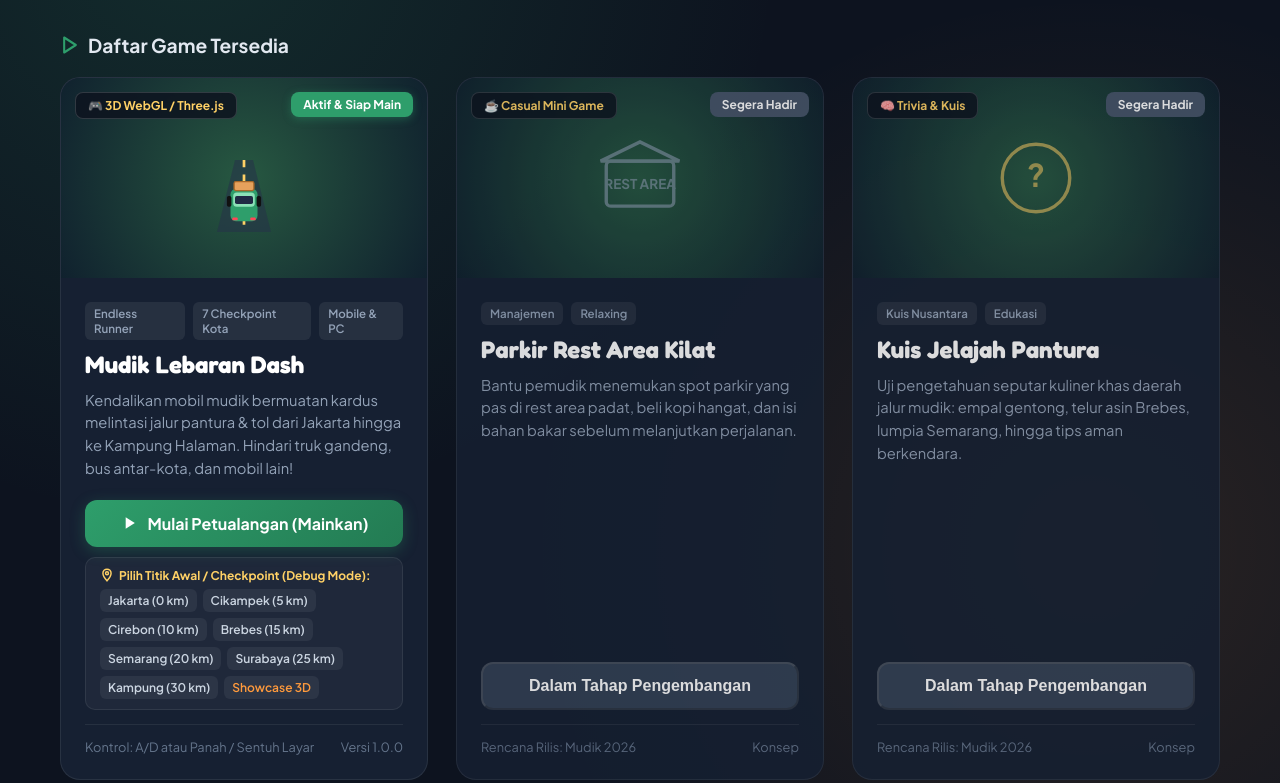
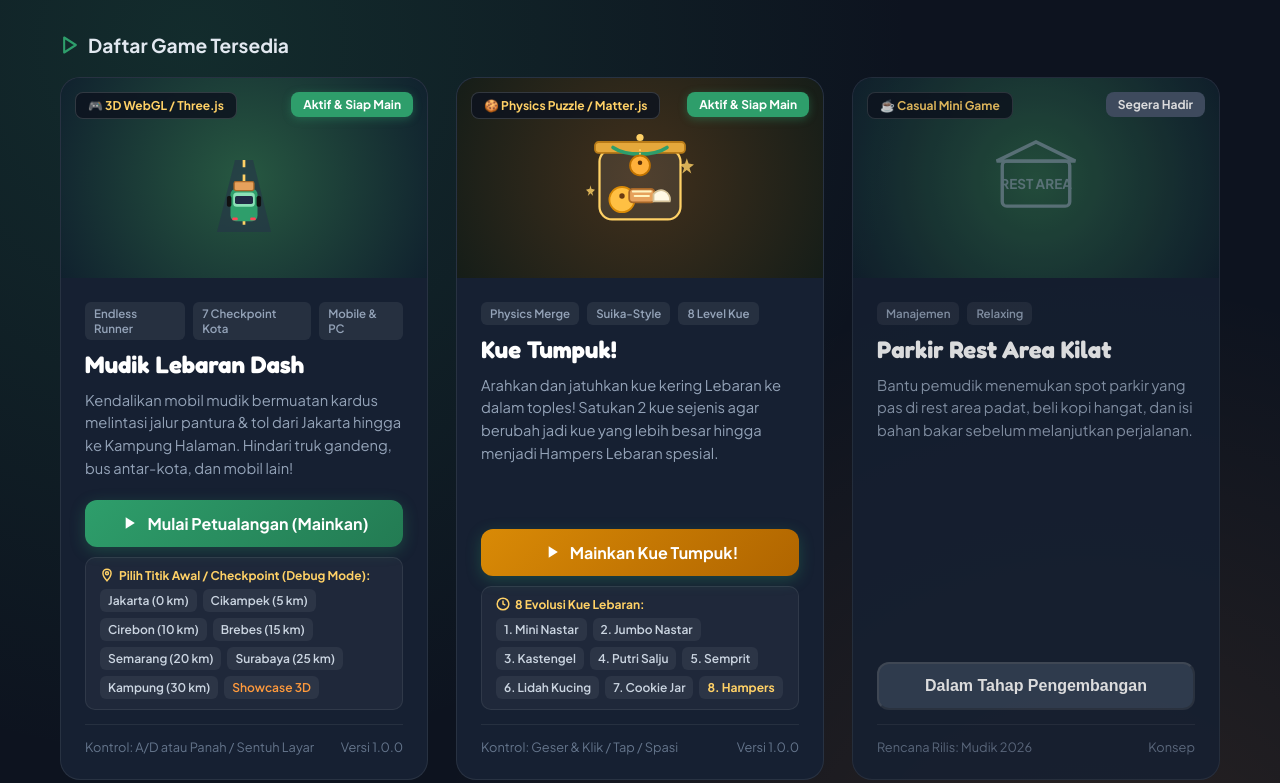
Before and after one commit to agilarrachman/game-mudik-ramadhan, a plain HTML site: page index.html in a window 1280 px wide. Shown: the part 312-1095 px from the top of the page. Drawn offline with Linux system fonts and the light colour scheme.

Commit message:
feat: add Kue Tumpuk physics puzzle game and update homepage card

```diff
--- a/index.html
+++ b/index.html
@@ -500,7 +500,100 @@
         </div>
       </div>
 
-      <!-- Card 2: Rest Area Simulator (Upcoming) -->
+      <!-- Card 2: Kue Tumpuk! (Active) -->
+      <div class="game-card">
+        <div class="card-banner" style="background: linear-gradient(135deg, #3d2b1f, #1b2e24);">
+          <div class="banner-badge" style="color: #FFD166;">🍪 Physics Puzzle / Matter.js</div>
+          <span class="status-badge" style="background: #2E9E6B;">Aktif & Siap Main</span>
+
+          <div class="banner-graphic" style="background: radial-gradient(circle at center, #42301c 0%, #151d18 100%);">
+            <!-- Ilustrasi Toples & Kue Kering Lebaran -->
+            <svg width="180" height="120" viewBox="0 0 200 120" fill="none">
+              <!-- Toples Kaca Transparan -->
+              <rect x="55" y="28" width="90" height="78" rx="14" fill="rgba(255, 255, 255, 0.08)" stroke="#FFD166" stroke-width="2.5" />
+              <!-- Tutup Toples Emas -->
+              <rect x="50" y="20" width="100" height="12" rx="4" fill="#E5A83B" stroke="#B87B18" stroke-width="2" />
+              <circle cx="100" cy="15" r="4" fill="#FFD166" />
+              <!-- Pita Lebaran -->
+              <path d="M70 26 C85 36, 115 36, 130 26" stroke="#2E9E6B" stroke-width="4" stroke-linecap="round" fill="none"/>
+
+              <!-- Kue Nastar 1 (Kiri) -->
+              <circle cx="80" cy="84" r="14" fill="#FFC043" stroke="#D98A06" stroke-width="2"/>
+              <circle cx="80" cy="80" r="3" fill="#693B11"/> <!-- Cengkih -->
+
+              <!-- Kue Kastengel (Tengah) -->
+              <rect x="88" y="72" width="28" height="15" rx="4" fill="#E6A15C" stroke="#A76728" stroke-width="2"/>
+              <line x1="92" y1="75" x2="112" y2="75" stroke="#FFF3BF" stroke-width="2" stroke-linecap="round"/>
+              <line x1="94" y1="80" x2="110" y2="80" stroke="#FFF3BF" stroke-width="2" stroke-linecap="round"/>
+
+              <!-- Kue Putri Salju (Kanan) -->
+              <path d="M115 78 A10 10 0 0 1 133 86 L115 86 Z" fill="#FFF9E6" stroke="#D4C29A" stroke-width="2"/>
+
+              <!-- Kue Nastar Jumbo Melayang/Jatuh (Efek Drop Suika) -->
+              <g transform="translate(90, 36)">
+                <circle cx="10" cy="10" r="11" fill="#FFB03A" stroke="#C27300" stroke-width="2"/>
+                <circle cx="10" cy="7" r="2.5" fill="#5A2F08"/>
+                <!-- Efek gerak jatuh -->
+                <line x1="10" y1="-8" x2="10" y2="-2" stroke="#FFD166" stroke-width="2" stroke-dasharray="2 2"/>
+              </g>
+
+              <!-- Remah Bintang / Sparkle -->
+              <polygon points="152,38 154,44 160,45 155,49 157,55 152,51 147,55 149,49 144,45 150,44" fill="#FFD166" opacity="0.8"/>
+              <polygon points="45,68 46,72 50,73 47,76 48,80 45,77 42,80 43,76 40,73 44,72" fill="#FFD166" opacity="0.8"/>
+            </svg>
+          </div>
+        </div>
+
+        <div class="card-body">
+          <div class="game-meta">
+            <span class="tag">Physics Merge</span>
+            <span class="tag">Suika-Style</span>
+            <span class="tag">8 Level Kue</span>
+          </div>
+
+          <h3 class="game-title">Kue Tumpuk!</h3>
+          <p class="game-desc">
+            Arahkan dan jatuhkan kue kering Lebaran ke dalam toples! Satukan 2 kue sejenis agar berubah jadi kue yang lebih besar hingga menjadi Hampers Lebaran spesial.
+          </p>
+
+          <div class="card-actions">
+            <a href="kue-tumpuk/index.html" class="btn-play" style="background: linear-gradient(135deg, #d98a06, #b06500);">
+              <svg width="20" height="20" viewBox="0 0 24 24" fill="currentColor">
+                <path d="M8 5v14l11-7z" />
+              </svg>
+              Mainkan Kue Tumpuk!
+            </a>
+
+            <!-- Info Level Kue -->
+            <div class="quick-start">
+              <div class="quick-start-title" style="color: #FFD166;">
+                <svg width="14" height="14" viewBox="0 0 24 24" fill="none" stroke="currentColor" stroke-width="2.5">
+                  <circle cx="12" cy="12" r="10"/>
+                  <path d="M12 6v6l4 2"/>
+                </svg>
+                8 Evolusi Kue Lebaran:
+              </div>
+              <div class="city-pills">
+                <span class="city-pill">1. Mini Nastar</span>
+                <span class="city-pill">2. Jumbo Nastar</span>
+                <span class="city-pill">3. Kastengel</span>
+                <span class="city-pill">4. Putri Salju</span>
+                <span class="city-pill">5. Semprit</span>
+                <span class="city-pill">6. Lidah Kucing</span>
+                <span class="city-pill">7. Cookie Jar</span>
+                <span class="city-pill" style="color:var(--accent-gold);font-weight:700;">8. Hampers</span>
+              </div>
+            </div>
+          </div>
+
+          <div class="card-footer-info">
+            <span>Kontrol: Geser & Klik / Tap / Spasi</span>
+            <span>Versi 1.0.0</span>
+          </div>
+        </div>
+      </div>
+
+      <!-- Card 3: Rest Area Simulator (Upcoming) -->
       <div class="game-card" style="opacity: 0.85;">
         <div class="card-banner" style="background: linear-gradient(135deg, #1e283b, #131a27);">
           <div class="banner-badge">☕ Casual Mini Game</div>
```
Also changed, not shown: kue-tumpuk/index.html (+7 -0 lines).
